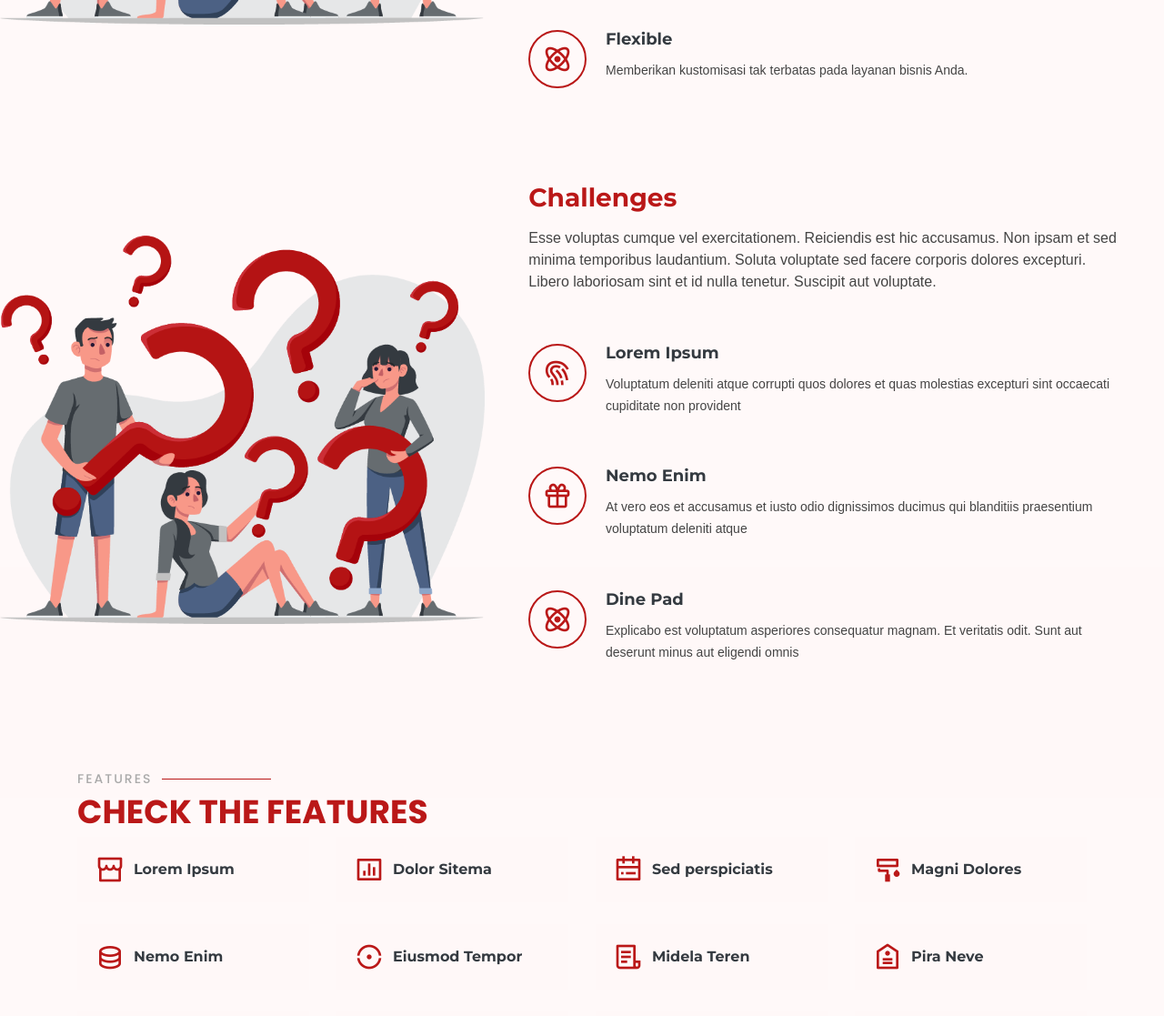
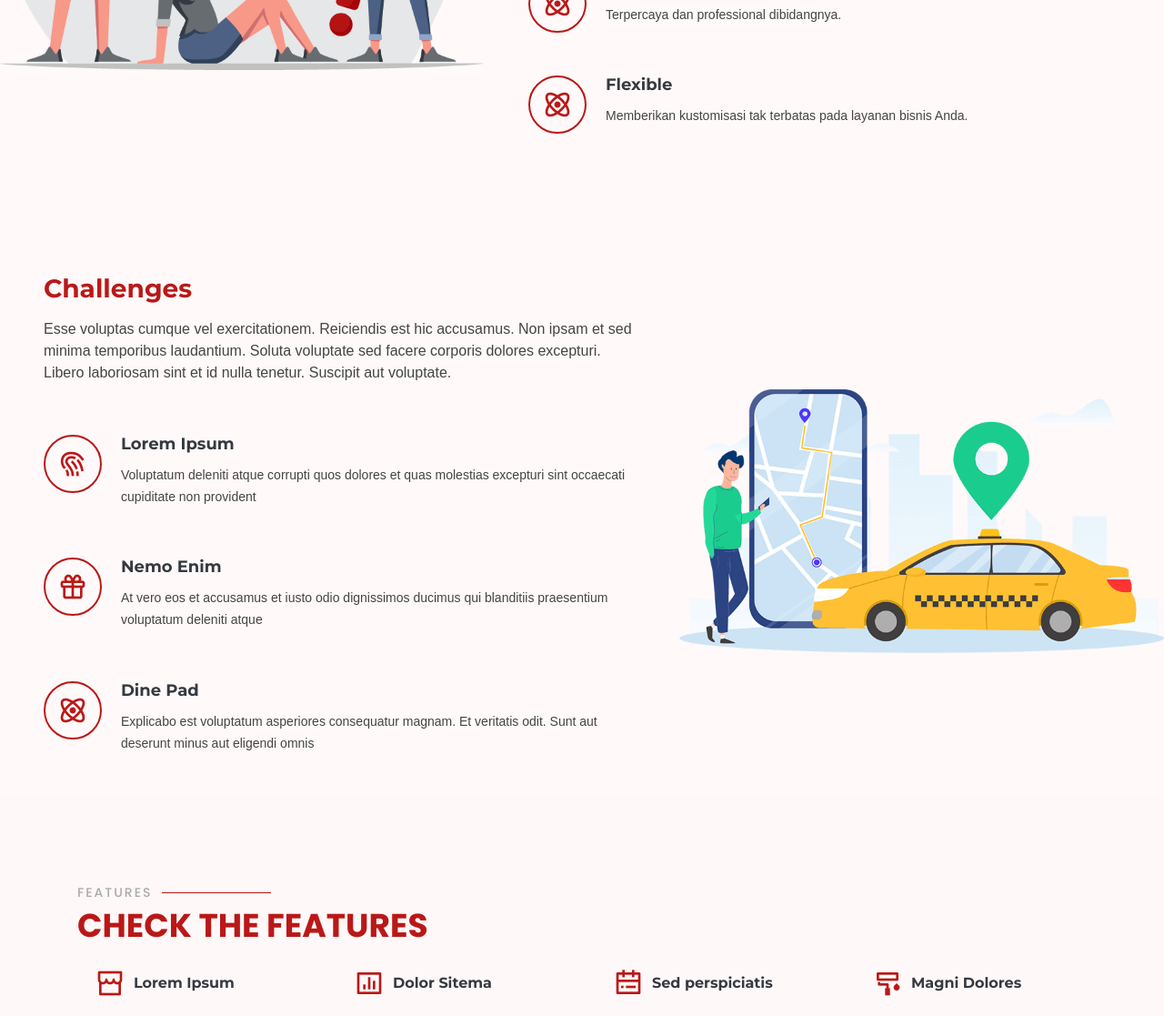
Before and after one commit to wira457015/aufalhelp, a plain HTML site: page index.html in a window 1280 px wide. Shown: the part 1156-2273 px from the top of the page at 91% size. Drawn offline with Linux system fonts and the light colour scheme.

Commit message:
fal tolong lah

```diff
--- a/assets/css/style.css
+++ b/assets/css/style.css
@@ -776,6 +776,13 @@ section {
   background-size: contain;
   min-height: 300px;
 }
+
+.about .video-box2 {
+  background: url("../img/about.png") center center no-repeat;
+  background-size: contain;
+  min-height: 300px;
+}
+
 .hero-img {
   background: url("../img/hero-img.png") center center no-repeat;
   background-size: contain;
--- a/index.html
+++ b/index.html
@@ -134,7 +134,7 @@
       <div class="container-fluid">
 
         <!-- Why Us? -->
-        <div class="row">
+        <div class="row" style="padding-top: 50px; padding-bottom:25px">
           <div class="col-xl-5 col-lg-6 video-box d-flex justify-content-center align-items-stretch" data-aos="fade-right">
           </div>
           <!-- <div class="col-xl-5 col-lg-6 video-box d-flex justify-content-center align-items-stretch" data-aos="fade-right">
@@ -173,12 +173,7 @@
         </div>
 
         <!-- Challenge -->
-        <div class="row">
-          <div class="col-xl-5 col-lg-6 video-box d-flex justify-content-center align-items-stretch" data-aos="fade-right">
-          </div>
-          <!-- <div class="col-xl-5 col-lg-6 video-box d-flex justify-content-center align-items-stretch" data-aos="fade-right">
-            <a href="https://www.youtube.com/watch?v=GacdJstcZwk" class="venobox play-btn mb-4" data-vbtype="video" data-autoplay="true"></a>
-          </div> -->
+        <div class="row"  style="padding-top: 25px; padding-bottom:25px" >
 
           <div class="col-xl-7 col-lg-6 icon-boxes d-flex flex-column align-items-stretch justify-content-center py-5 px-lg-5" data-aos="fade-left">
             <h3>Challenges</h3>
@@ -203,6 +198,14 @@
             </div>
 
           </div>
+
+          <div class="col-xl-5 col-lg-6 video-box2 d-flex justify-content-center align-items-stretch" data-aos="fade-right">
+          </div>
+          <!-- <div class="col-xl-5 col-lg-6 video-box d-flex justify-content-center align-items-stretch" data-aos="fade-right">
+            <a href="https://www.youtube.com/watch?v=GacdJstcZwk" class="venobox play-btn mb-4" data-vbtype="video" data-autoplay="true"></a>
+          </div> -->
+
+
         </div>
       </div>
     </section><!-- End About Section -->
```
